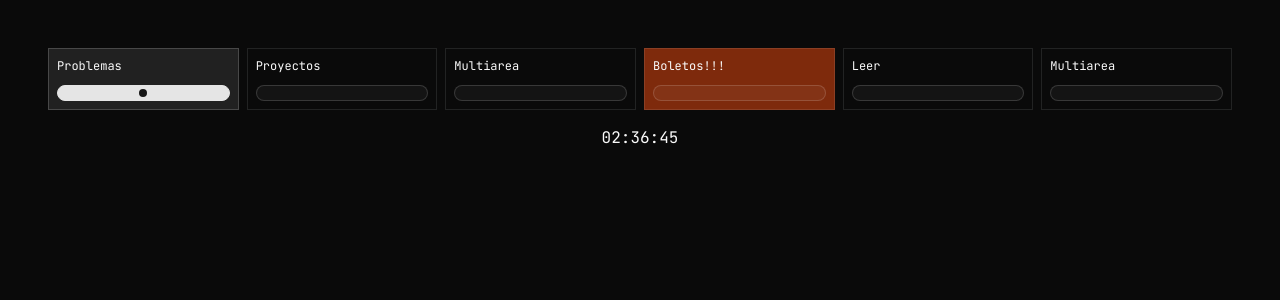
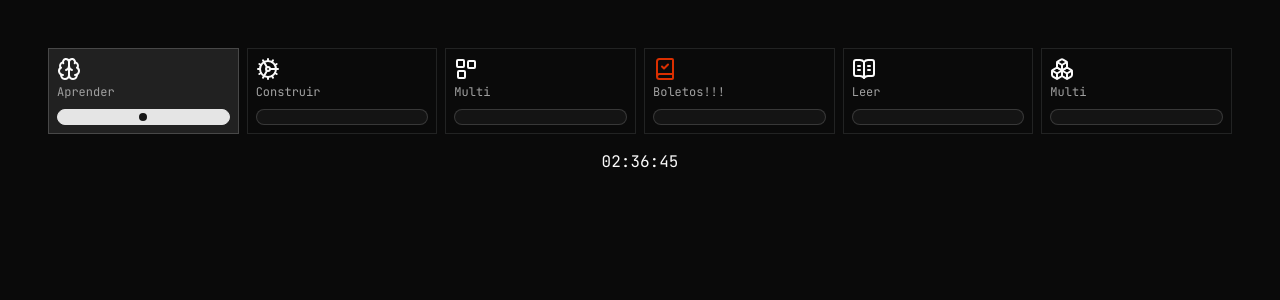
Before and after one commit to regulated/scheduler, a Next.js app: page / in a window 1280 px wide. Shown: the top 300 px of the page. Built offline with nearby package versions, Linux system fonts and the light colour scheme.

Commit message:
changed colors

```diff
--- a/app/globals.css
+++ b/app/globals.css
@@ -46,6 +46,7 @@
   --radius-2xl: calc(var(--radius) * 1.8);
   --radius-3xl: calc(var(--radius) * 2.2);
   --radius-4xl: calc(var(--radius) * 2.6);
+  --color-unselected: var(--unselected);
 }
 
 :root {
@@ -81,6 +82,7 @@
   --sidebar-accent-foreground: oklch(0.205 0 0);
   --sidebar-border: oklch(0.922 0 0);
   --sidebar-ring: oklch(0.708 0 0);
+  --unselected: oklch(0.5776 0.2146 36.4);
 }
 
 .dark {
@@ -115,6 +117,7 @@
   --sidebar-accent-foreground: oklch(0.985 0 0);
   --sidebar-border: oklch(1 0 0 / 10%);
   --sidebar-ring: oklch(0.556 0 0);
+  --unselected: oklch(0.5776 0.2146 36.4);
 }
 
 @layer base {
--- a/app/page.tsx
+++ b/app/page.tsx
@@ -6,6 +6,7 @@ import { Field, FieldSet, FieldContent, FieldDescription, FieldLabel, FieldTitle
 import { Label } from "@/components/ui/label"
 import { RadioGroup, RadioGroupItem } from "@/components/ui/radio-group"
 
+import { Brain, Cog, BookCheck, BookOpenText, LayoutFreeform, Boxes } from "lucide-react"
 
 export default function Home() {
   const [time, setTime] = useState<Date>(new Date());
@@ -39,66 +40,72 @@ export default function Home() {
 
       <RadioGroup defaultValue="first" value={selectedValue} onValueChange={setSelectedValue} className="max-w-m flex flex-col-6 justify-between">
 
-          <FieldSet className={(minutes < 10 && selectedValue != "first") ? "bg-orange-900 w-full" : "w-full"}>
+          <FieldSet className={(minutes < 10 && selectedValue != "first") ? "text-unselected w-full" : "w-full"}>
             <FieldLabel htmlFor="r1" >
               <Field orientation="vertical">
                 <FieldContent>
-                  <FieldTitle>Problemas</FieldTitle>
+                  <FieldTitle><Brain /></FieldTitle>
+                  <FieldDescription>Aprender</FieldDescription>
                 </FieldContent>
                   <RadioGroupItem value="first" id="r1" />
               </Field>
             </FieldLabel>
           </FieldSet>
 
-          <FieldSet className={(minutes >= 10 && minutes < 20 && selectedValue != "second") ? "bg-orange-900 w-full" : "w-full"}>
+          <FieldSet className={(minutes >= 10 && minutes < 20 && selectedValue != "second") ? "text-unselected w-full" : "w-full"}>
             <FieldLabel htmlFor="r2">
               <Field orientation="vertical">
                 <FieldContent>
-                  <FieldTitle>Proyectos</FieldTitle>
+                  <FieldTitle><Cog /></FieldTitle>
+                  <FieldDescription>Construir</FieldDescription>
                 </FieldContent>
                   <RadioGroupItem value="second" id="r2" />
               </Field>
             </FieldLabel>
           </FieldSet>
 
-          <FieldSet className={(minutes >= 20 && minutes < 30 && selectedValue != "third") ? "bg-orange-900 w-full" : "w-full"}>
+          <FieldSet className={(minutes >= 20 && minutes < 30 && selectedValue != "third") ? "text-unselected w-full" : "w-full"}>
             <FieldLabel htmlFor="r3">
               <Field orientation="vertical">
                 <FieldContent>
-                  <FieldTitle>Multiarea</FieldTitle>
+                  <FieldTitle><LayoutFreeform /></FieldTitle>
+                  <FieldDescription>Multi</FieldDescription>
                 </FieldContent>
                   <RadioGroupItem value="third" id="r3" />
               </Field>
             </FieldLabel>
           </FieldSet>
 
-          <FieldSet className={(minutes >= 30 && minutes < 40 && selectedValue != "fourth") ? "bg-orange-900 w-full" : "w-full"}>
+          <FieldSet className={(minutes >= 30 && minutes < 40 && selectedValue != "fourth") ? "text-unselected w-full" : "w-full"}>
             <FieldLabel htmlFor="r4">
               <Field orientation="vertical">
                 <FieldContent>
-                  <FieldTitle>Boletos!!!</FieldTitle>
+                  <FieldTitle><BookCheck /></FieldTitle>
+                  <FieldDescription>Boletos!!!</FieldDescription>
                 </FieldContent>
                   <RadioGroupItem value="fourth" id="r4" />
               </Field>
             </FieldLabel>
           </FieldSet>
 
-          <FieldSet className={(minutes >= 40 && minutes < 50 && selectedValue != "fifth") ? "bg-orange-900 w-full" : " w-full"}>
+          <FieldSet className={(minutes >= 40 && minutes < 50 && selectedValue != "fifth") ? "text-unselected w-full" : " w-full"}>
             <FieldLabel htmlFor="r5">
               <Field orientation="vertical">
                 <FieldContent>
-                  <FieldTitle>Leer</FieldTitle>
+                  <FieldTitle><BookOpenText /></FieldTitle>
+                  <FieldDescription>Leer</FieldDescription>
                 </FieldContent>
                   <RadioGroupItem value="fifth" id="r5" />
               </Field>
             </FieldLabel>
           </FieldSet>
 
-          <FieldSet className={(minutes >= 50 && selectedValue != "sixth") ? "bg-orange-900 w-full" : " w-full"}>
+          <FieldSet className={(minutes >= 50 && selectedValue != "sixth") ? "text-unselected w-full" : " w-full"}>
             <FieldLabel htmlFor="r6">
               <Field orientation="vertical">
                 <FieldContent>
-                  <FieldTitle>Multiarea</FieldTitle>
+                  <FieldTitle><Boxes /></FieldTitle>
+                  <FieldDescription>Multi</FieldDescription>
                 </FieldContent>
                   <RadioGroupItem value="sixth" id="r6" />
               </Field>
--- a/package.json
+++ b/package.json
@@ -13,6 +13,7 @@
     "@phosphor-icons/react": "^2.1.10",
     "class-variance-authority": "^0.7.1",
     "cn": "^0.2.6",
+    "lucide-react": "^1.45.0",
     "next": "16.3.4",
     "react": "19.2.8",
     "react-dom": "19.2.8",
```
Also changed, not shown: 1 other file (tests, documents, lock files or other folders).
